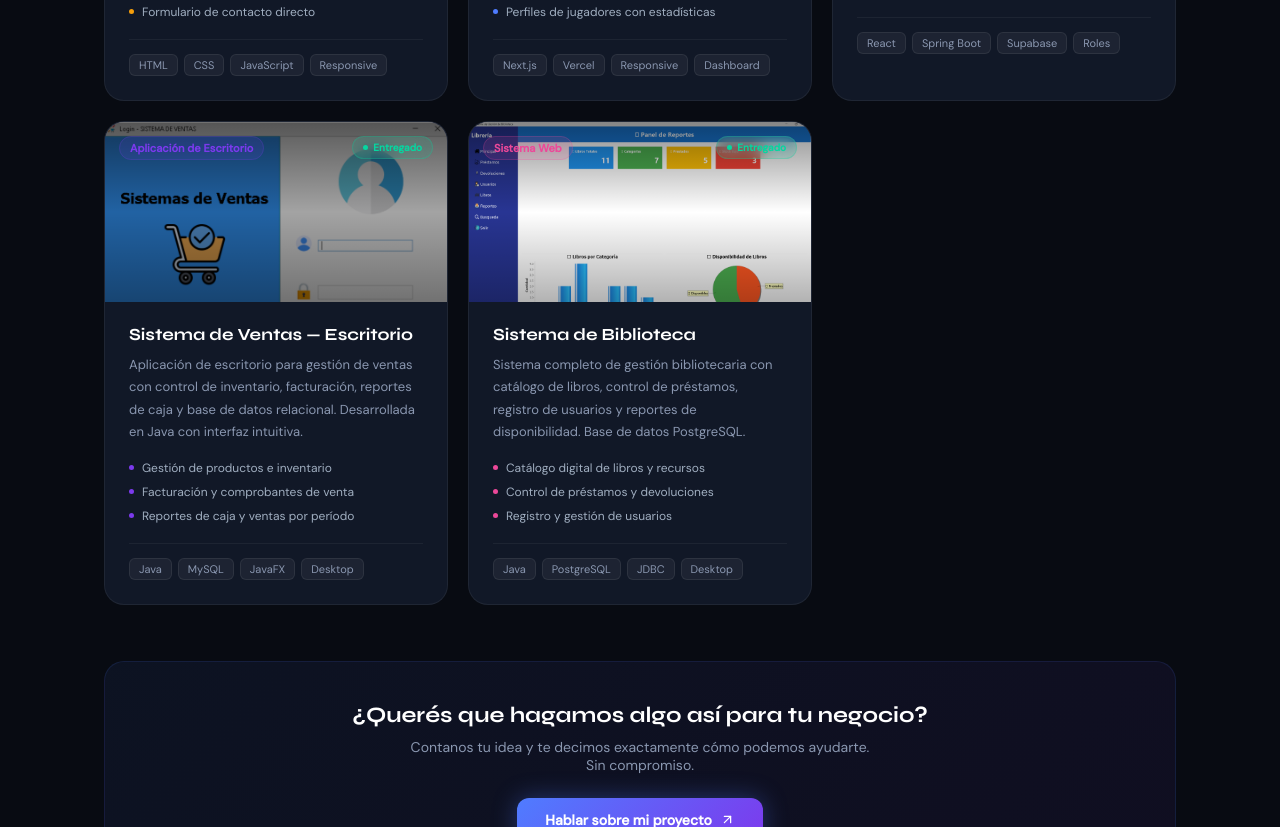
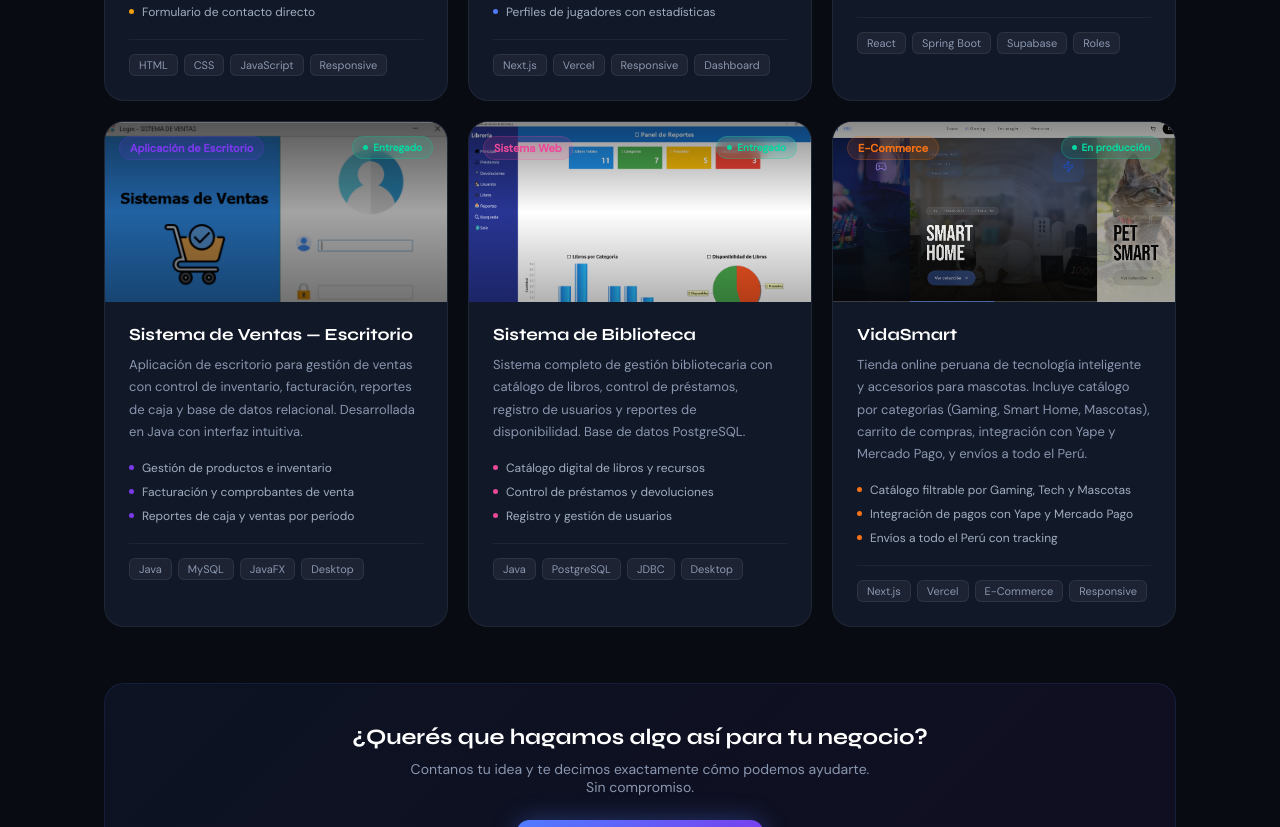
Before and after one commit to Reverse07/Orbit-Digital, a Next.js app: page / in a window 1280 px wide. Shown: the part 3540-4367 px from the top of the page. Built offline with nearby package versions, Linux system fonts and the light colour scheme.

Commit message:
Agregando nuevo proyecto al portafolio de Orbit Digital

```diff
--- a/components/sections/Portfolio.tsx
+++ b/components/sections/Portfolio.tsx
@@ -2,7 +2,7 @@
 
 import { useState } from 'react'
 import { motion, AnimatePresence } from 'framer-motion'
-import { ArrowUpRight, Globe, Monitor, Database, Users } from 'lucide-react'
+import { ArrowUpRight, Globe, Monitor, Database, Users, ShoppingCart } from 'lucide-react'
 import Image from 'next/image'
 
 const projects = [
@@ -101,9 +101,28 @@ const projects = [
     status: 'Entregado',
     type: 'system',
   },
+  {
+    id: 6,
+    title: 'VidaSmart',
+    category: 'E-Commerce',
+    description: 'Tienda online peruana de tecnología inteligente y accesorios para mascotas. Incluye catálogo por categorías (Gaming, Smart Home, Mascotas), carrito de compras, integración con Yape y Mercado Pago, y envíos a todo el Perú.',
+    url: 'https://vida-smart.vercel.app/',
+    color: '#f97316',
+    icon: ShoppingCart,
+    image: '/img/paginaVidaSmart.png',
+    tags: ['Next.js', 'Vercel', 'E-Commerce', 'Responsive'],
+    highlights: [
+      'Catálogo filtrable por Gaming, Tech y Mascotas',
+      'Integración de pagos con Yape y Mercado Pago',
+      'Envíos a todo el Perú con tracking',
+      'Diseño optimizado para conversión y móvil',
+    ],
+    status: 'En producción',
+    type: 'web',
+  },
 ]
 
-const filters = ['Todos', 'Página Web', 'Sistema Web', 'Aplicación de Escritorio', 'Plataforma Deportiva']
+const filters = ['Todos', 'Página Web Corporativa', 'Plataforma Deportiva', 'Sistema Web', 'Aplicación de Escritorio', 'E-Commerce']
 
 export default function Portfolio() {
   const [activeFilter, setActiveFilter] = useState('Todos')
@@ -219,7 +238,6 @@ export default function Portfolio() {
                     height: 180, position: 'relative', overflow: 'hidden',
                     background: `linear-gradient(135deg, ${project.color}18, ${project.color}06)`,
                   }}>
-                    {/* Imagen real si existe */}
                     {project.image ? (
                       <>
                         <Image
@@ -229,7 +247,6 @@ export default function Portfolio() {
                           style={{ objectFit: 'cover', objectPosition: 'top', transition: 'transform 0.4s ease' }}
                           sizes="(max-width: 640px) 100vw, 340px"
                         />
-                        {/* Overlay degradado para legibilidad de badges */}
                         <div style={{
                           position: 'absolute', inset: 0,
                           background: `linear-gradient(to bottom, rgba(0,0,0,0.45) 0%, transparent 50%, rgba(0,0,0,0.3) 100%)`,
@@ -237,7 +254,6 @@ export default function Portfolio() {
                       </>
                     ) : (
                       <>
-                        {/* Patrón decorativo (solo para proyectos sin imagen) */}
                         <div style={{
                           position: 'absolute', inset: 0,
                           backgroundImage: `radial-gradient(${project.color}20 1px, transparent 1px)`,
@@ -253,7 +269,6 @@ export default function Portfolio() {
                           width: 80, height: 80, borderRadius: '50%',
                           background: `radial-gradient(circle, ${project.color}12, transparent 70%)`,
                         }} />
-                        {/* Icono central (solo sin imagen) */}
                         <div style={{
                           position: 'absolute', top: '50%', left: '50%',
                           transform: 'translate(-50%, -50%)',
```
Also changed, not shown: public/img/paginaVidaSmart.png (added).
